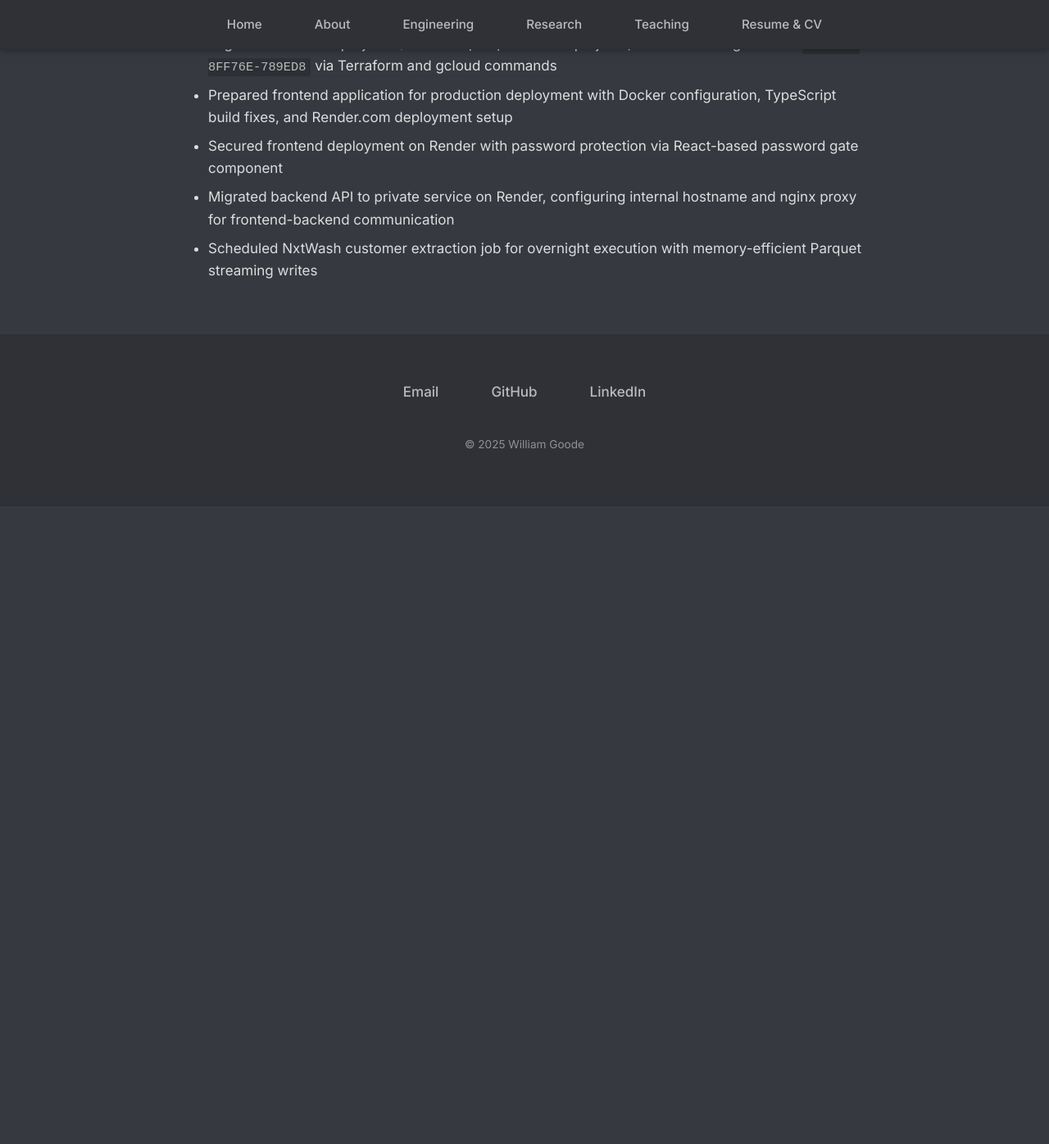
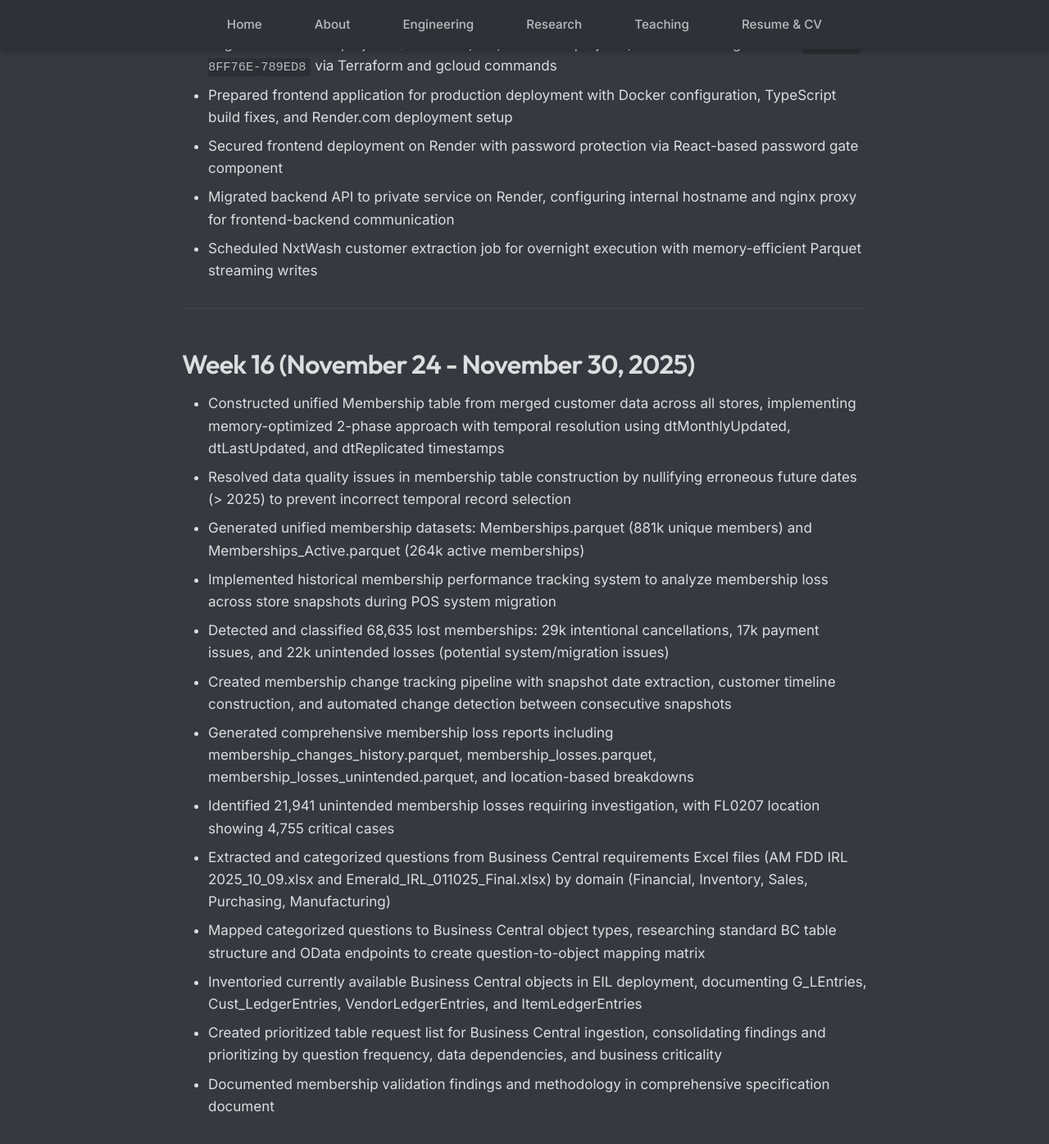
Before and after one commit to william-goode/william-goode.github.io, a Jekyll site: the page built from journal/20250811-current.md, in a window 1280 px wide and 1400 px high, scrolled down 8126 px. Shown: the top 1396 px of the window at 82% size. Built offline with Jekyll 4.4.1, drawn with Linux system fonts in a browser that asks for light colours; our own code applies the rules of GitHub Pages for plain Markdown files; before the commit the page ends 8744 px from its top, so only the background shows below that.

Commit message:
Update journal for Week 16 and fix resume bullet prompt
- Add Week 16 (Nov 24-30) entry covering membership validation and Business Central requirements work
- Fix Gemini prompt example to use generic terms instead of product-specific references

```diff
--- a/journal/20250811-current.md
+++ b/journal/20250811-current.md
@@ -200,3 +200,21 @@
 * Secured frontend deployment on Render with password protection via React-based password gate component
 * Migrated backend API to private service on Render, configuring internal hostname and nginx proxy for frontend-backend communication
 * Scheduled NxtWash customer extraction job for overnight execution with memory-efficient Parquet streaming writes
+
+---
+
+## Week 16 (November 24 - November 30, 2025)
+
+* Constructed unified Membership table from merged customer data across all stores, implementing memory-optimized 2-phase approach with temporal resolution using dtMonthlyUpdated, dtLastUpdated, and dtReplicated timestamps
+* Resolved data quality issues in membership table construction by nullifying erroneous future dates (> 2025) to prevent incorrect temporal record selection
+* Generated unified membership datasets: Memberships.parquet (881k unique members) and Memberships_Active.parquet (264k active memberships)
+* Implemented historical membership performance tracking system to analyze membership loss across store snapshots during POS system migration
+* Detected and classified 68,635 lost memberships: 29k intentional cancellations, 17k payment issues, and 22k unintended losses (potential system/migration issues)
+* Created membership change tracking pipeline with snapshot date extraction, customer timeline construction, and automated change detection between consecutive snapshots
+* Generated comprehensive membership loss reports including membership_changes_history.parquet, membership_losses.parquet, membership_losses_unintended.parquet, and location-based breakdowns
+* Identified 21,941 unintended membership losses requiring investigation, with FL0207 location showing 4,755 critical cases
+* Extracted and categorized questions from Business Central requirements Excel files (AM FDD IRL 2025_10_09.xlsx and Emerald_IRL_011025_Final.xlsx) by domain (Financial, Inventory, Sales, Purchasing, Manufacturing)
+* Mapped categorized questions to Business Central object types, researching standard BC table structure and OData endpoints to create question-to-object mapping matrix
+* Inventoried currently available Business Central objects in EIL deployment, documenting G_LEntries, Cust_LedgerEntries, VendorLedgerEntries, and ItemLedgerEntries
+* Created prioritized table request list for Business Central ingestion, consolidating findings and prioritizing by question frequency, data dependencies, and business criticality
+* Documented membership validation findings and methodology in comprehensive specification document
```
Also changed, not shown: _data/cv.yml (+12 -13 lines), 2 other files.
